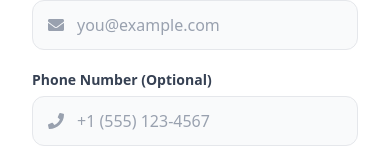
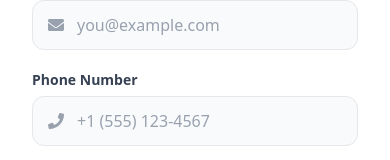
Before and after one commit to rajanyd09/Food-Delivery-App, a React (Vite) app in the folder frontend/: page /register in a window 390 px wide. Shown: the part 314-474 px from the top of the page. Built offline with nearby package versions, Linux system fonts and the light colour scheme.

Commit message:
fix: Remove '(Optional)' from the phone number label in the registration form.

```diff
--- a/frontend/src/components/Auth/RegisterForm.jsx
+++ b/frontend/src/components/Auth/RegisterForm.jsx
@@ -219,7 +219,7 @@ const RegisterForm = () => {
 
             <div>
               <label className="block text-sm font-semibold text-gray-700 mb-1.5">
-                Phone Number (Optional)
+                Phone Number
               </label>
               <div className="relative">
                 <div className="absolute inset-y-0 left-0 pl-4 flex items-center pointer-events-none">
```
